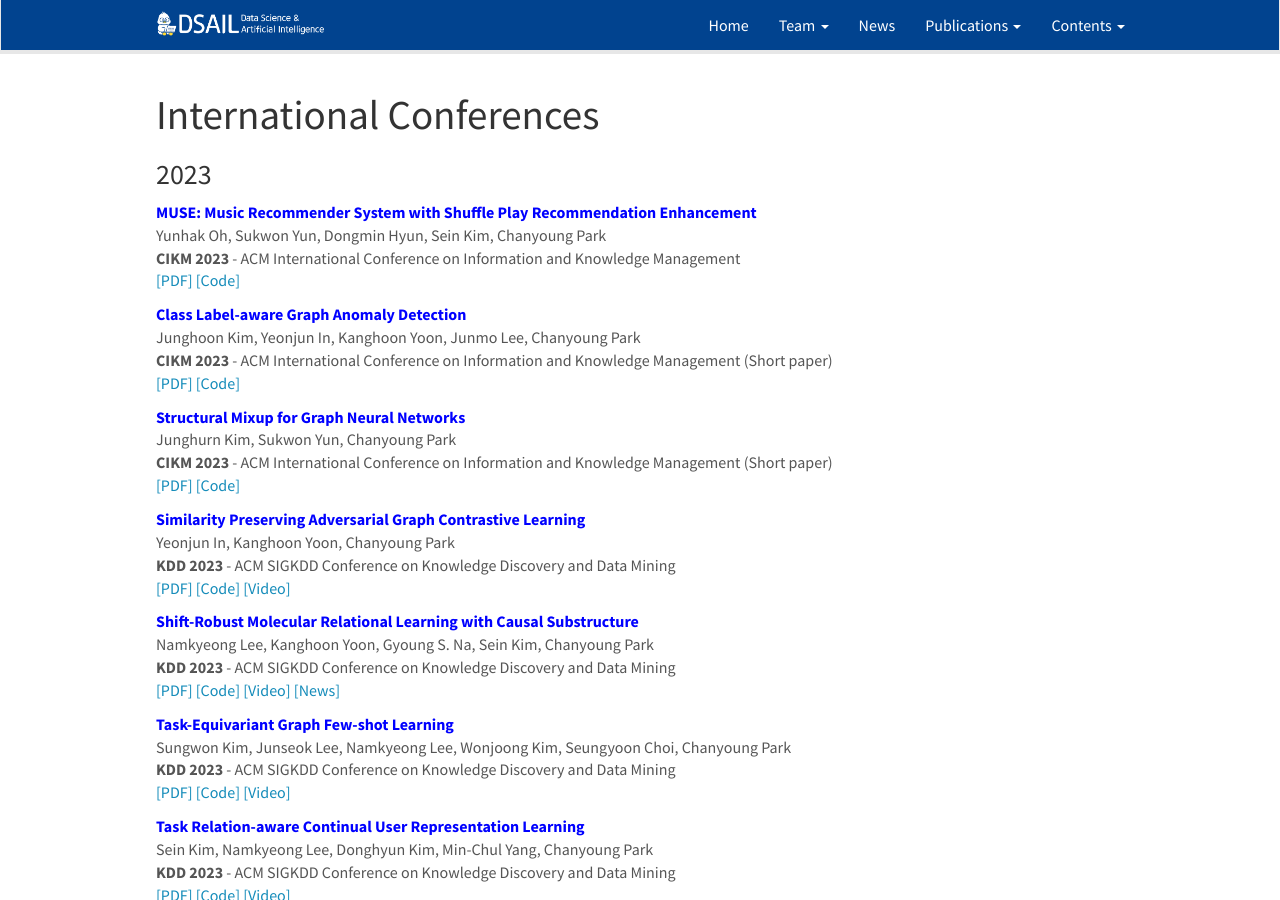
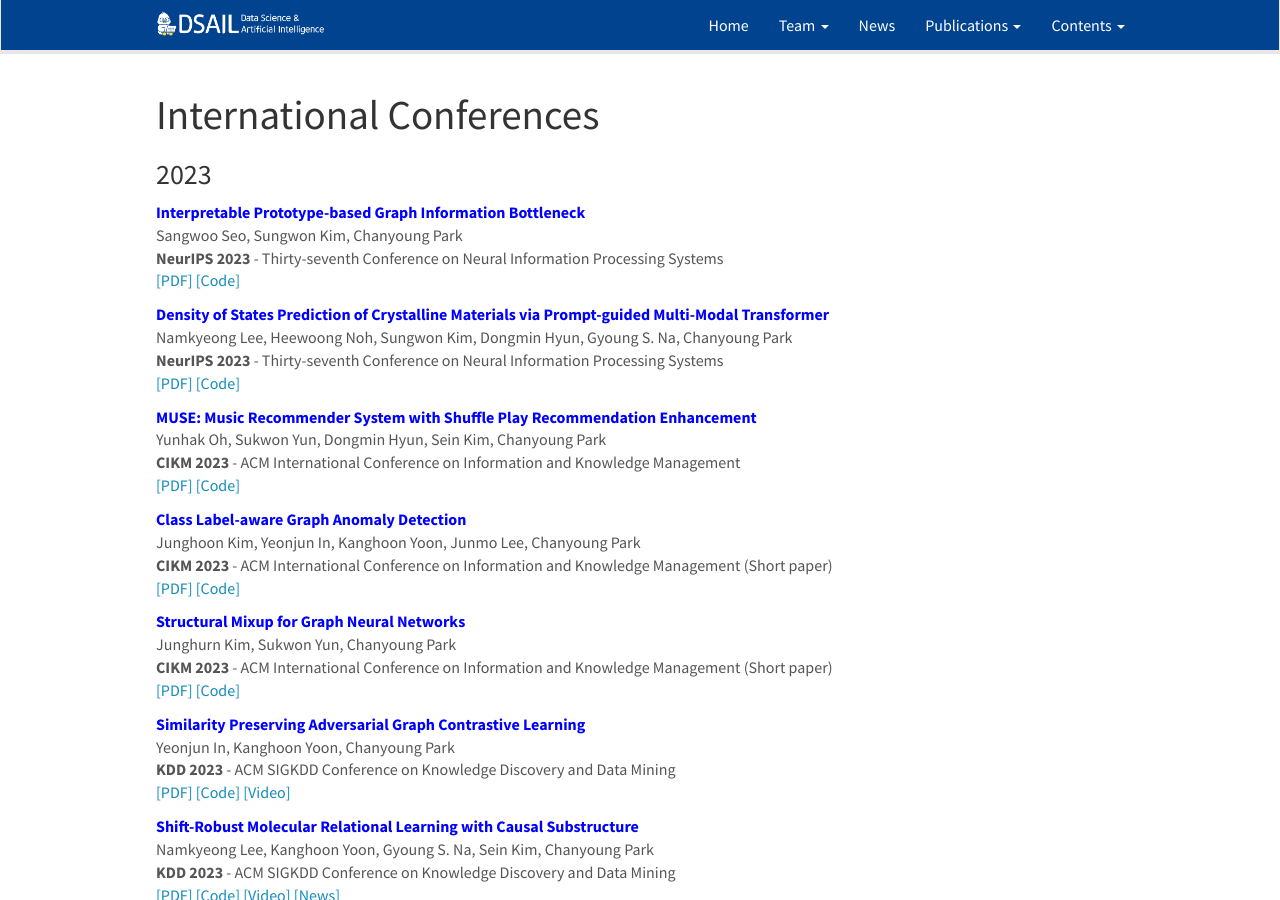
Before and after one commit to kaist-dsail/kaist-dsail.github.io, a Jekyll site: the page built from _pages/publications_conference.md, in a window 1280 px wide and 900 px high. Built offline with Jekyll 4.4.1, drawn with Linux system fonts in a browser that asks for light colours; nearby versions of some CDN libraries.

Commit message:
Update publist_conf.yml

```diff
--- a/_data/publist_conf.yml
+++ b/_data/publist_conf.yml
@@ -1,3 +1,19 @@
+- title: Interpretable Prototype-based Graph Information Bottleneck
+  authors: Sangwoo Seo, Sungwon Kim, Chanyoung Park
+  venue: NeurIPS 2023
+  venue_full: Thirty-seventh Conference on Neural Information Processing Systems
+  year: 2023
+  pdf_url: https://dsail.kaist.ac.kr/publications_conference/
+  code_url: https://dsail.kaist.ac.kr/publications_conference/
+
+- title: Density of States Prediction of Crystalline Materials via Prompt-guided Multi-Modal Transformer
+  authors: Namkyeong Lee, Heewoong Noh, Sungwon Kim, Dongmin Hyun, Gyoung S. Na, Chanyoung Park
+  venue: NeurIPS 2023
+  venue_full: Thirty-seventh Conference on Neural Information Processing Systems
+  year: 2023
+  pdf_url: https://dsail.kaist.ac.kr/publications_conference/
+  code_url: https://dsail.kaist.ac.kr/publications_conference/
+
 - title: MUSE&#58; Music Recommender System with Shuffle Play Recommendation Enhancement
   authors: Yunhak Oh, Sukwon Yun, Dongmin Hyun, Sein Kim, Chanyoung Park
   venue: CIKM 2023
```
